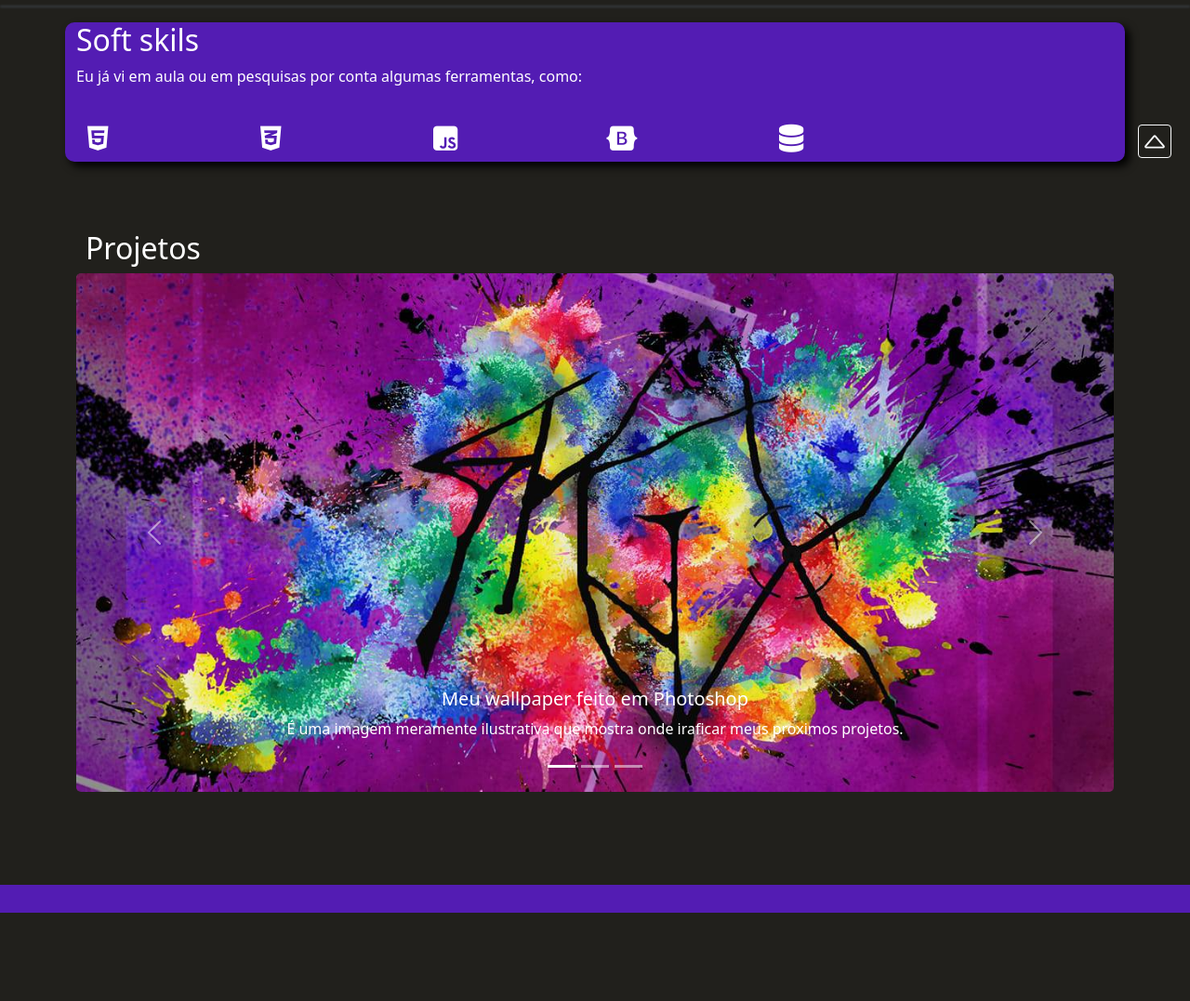
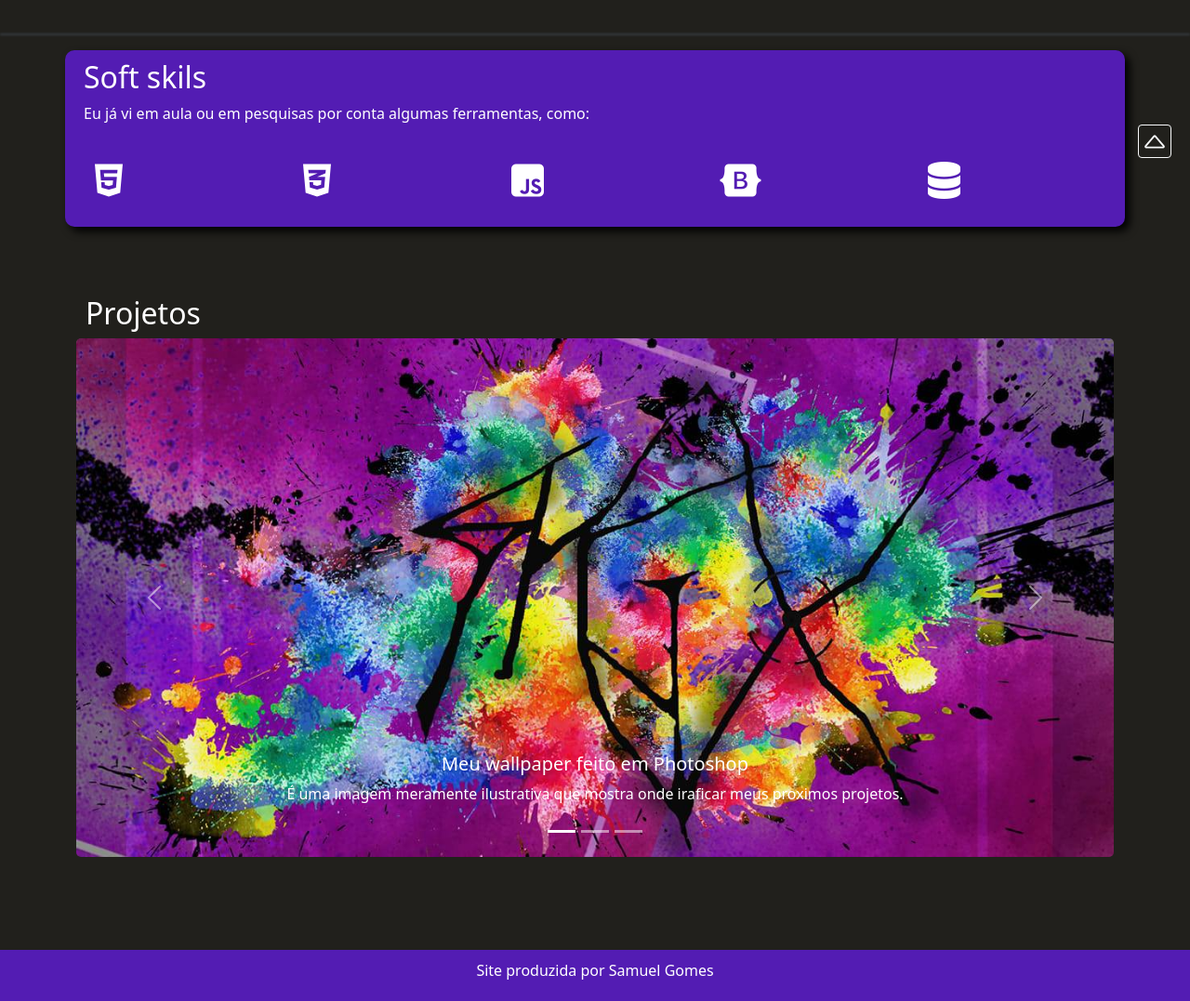
Before and after one commit to samukagomes/samukagomes, a plain HTML site: page README.html in a window 1280 px wide. Shown: the part 620-1697 px from the top of the page at 93% size. Before the commit the page ends 1602 px from the top, so only its background shows below. Drawn offline with nearby package versions, Linux system fonts and the light colour scheme.

Commit message:
mudanças na grid
atualização e mudanças na grid

```diff
--- a/README.html
+++ b/README.html
@@ -43,23 +43,23 @@
 		<div class="container-fluid">
 
 			<div class="row">
-				<div class="col-xl-2 col-md-4 col-sm-6">
+				<div class="col col-xl col-sm-4">
 					<i class="fa-brands fa-html5" id="id-icon" title="html"></i></svg>
 				</div>
 
-				<div class="col-xl-2 col-md-4 col-sm-6">
+				<div class="col col-xl col-sm-4">
 					<i class="fa-brands fa-css3-alt" id="id-icon" title="Css"></i>
 				</div>
 
-				<div class="col-xl-2 col-md-4 col-sm-6">
+				<div class="col col-xl col-sm-4">
 					<i class="fa-brands fa-js-square" id="id-icon" title="javascript"></i>
 				</div>
 
-				<div class="col-xl-2 col-md-4 col-sm-6">
+				<div class="col col-xl col-sm-4">
 					<i class="fa-brands fa-bootstrap" id="id-icon" title="bootstrap"></i>
 				</div>
 
-				<div class="col-xl-2 col-md-4 col-sm-6">
+				<div class="col col-xl col-sm-4">
 					<i class="fa-solid fa-database" id="id-icon" title="MySQL"></i>
 				</div>
 			</div>
@@ -125,9 +125,9 @@
 
 
 	<footer>
-<!-- 		<div class="container-fluid">
-
-		</div> -->
+		<div class="container-fluid">
+			<p>Site produzida por Samuel Gomes</p>
+		</div>
 	</footer>
 
 
--- a/home.css
+++ b/home.css
@@ -1,7 +1,6 @@
 body{
 	background-color: #21201c;
 	color: white;
-	padding: 20px 0px 0px 0px;
 }
 h1{
 	font-size: 3rem;
@@ -22,13 +21,12 @@ h1{
 
 
 #cont-bv{
-	margin-top: 100px;
+	margin-top: 150px;
 	margin-bottom: 150px;
 	text-align: center;
 }
 #id-bio{
 	margin-bottom: 50px;
-	padding-left: 30px;
 }
 #id-bio-txt{
 	margin-bottom: 20px;
@@ -77,14 +75,14 @@ hr{
 	margin-bottom:50px ;
 	background-color: #531cb3;
 	border-radius: 10px;
-	padding:10px -10px 20px 20px;
+	padding:10px 0px 20px 20px;
 	box-shadow: black 5px 5px 10px;
 }
 
 
 
 #id-icon{color: white;
-	font-size: 30px;
+	font-size: 40px;
 	margin: auto;
 	margin-bottom: 10px;}
 
@@ -119,8 +117,9 @@ hr{
 
 footer{
 	background-color:#531cb3 ;
-
+	text-align: center;
 	margin-top: 100px;
-	padding-bottom:30px ;
+	padding-top: 10px;
+	padding-bottom:5px ;
 
 }
```
